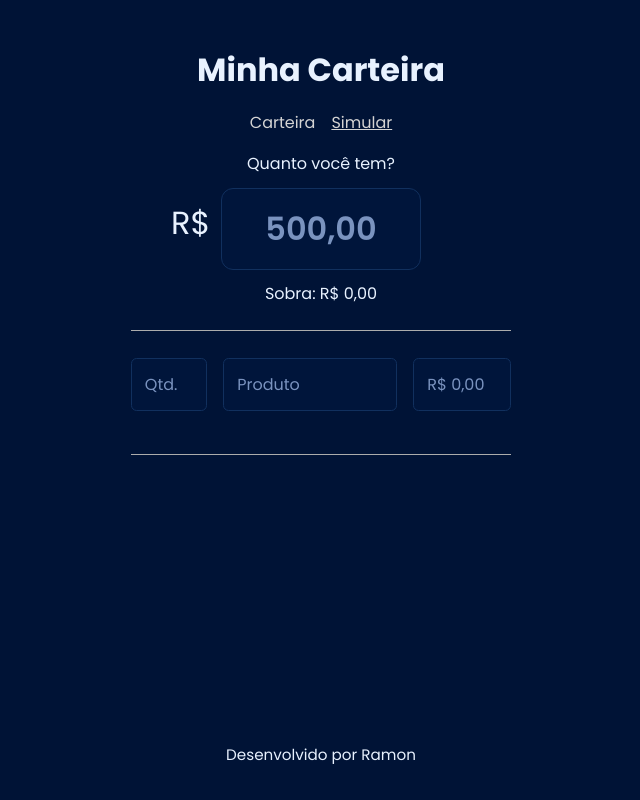
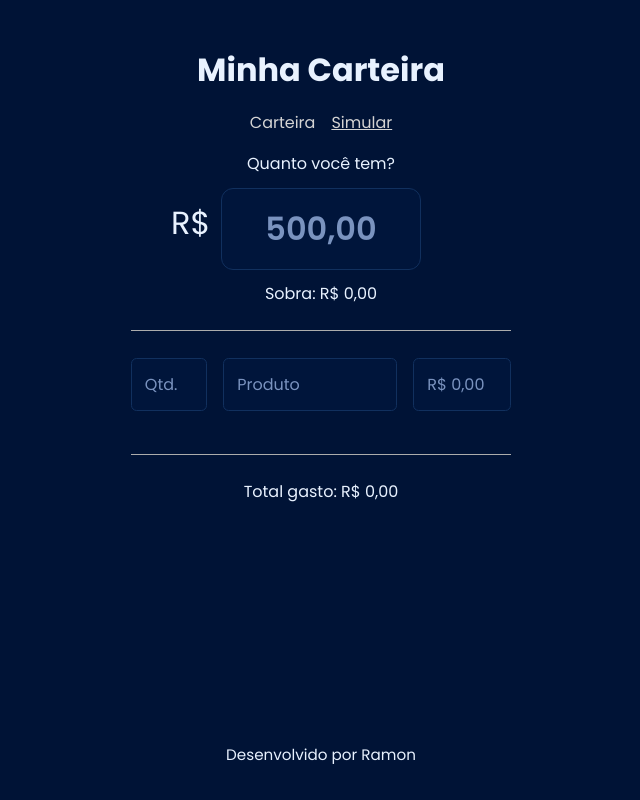
Before and after one commit to Ramon-Erik/expenses-tracker, a Vue app: page /simulate in a window 1280 px wide. Shown: the whole page, without its empty margins (319-959 px from the left). Built offline with nearby package versions, Linux system fonts and the light colour scheme.

Commit message:
feat: amount and total

```diff
--- a/src/views/simulate/SimulateCartView.vue
+++ b/src/views/simulate/SimulateCartView.vue
@@ -2,10 +2,12 @@
   <div class="container">
     <ExAmount />
     <ExProductsList />
+    <ExTotal/>
   </div>
 </template>
 
 <script setup lang="ts">
 import ExAmount from './components/ExAmount.vue'
 import ExProductsList from './components/ExProductsList.vue'
+import ExTotal from './components/ExTotal.vue';
 </script>
--- a/src/views/simulate/components/ExAmount.vue
+++ b/src/views/simulate/components/ExAmount.vue
@@ -30,7 +30,7 @@ const productPrice = ref<string | undefined>()
 const total = computed(() => {
   if (productPrice.value) {
     const value = Number.parseFloat(formatPriceToDecimal(productPrice.value, maxDigits)) / 100
-    return value > 0 ? value - store.total : 0
+    return value - store.total > 0 ? value - store.total : 0
   }
   return 0
 })
--- a/src/views/simulate/components/ExNewProduct.vue
+++ b/src/views/simulate/components/ExNewProduct.vue
@@ -16,6 +16,7 @@
       placeholder="Produto"
       autocomplete="off"
       autocapitalize="true"
+      @keyup.enter="handleAddItem"
     />
     <label for="price" class="product-price">
       <input
@@ -24,6 +25,7 @@
         v-model="productPrice"
         placeholder="R$ 0,00"
         autocomplete="off"
+        @keyup.enter="handleAddItem"
         @focusout="handleAddItem"
         @input="priceInput"
       />
--- /dev/null
+++ b/src/views/simulate/components/ExTotal.vue
@@ -0,0 +1,20 @@
+<template>
+  <p>Total gasto: {{ currencyFormat(store.total) }}</p>
+</template>
+
+<script setup lang="ts">
+import { useCart } from '@/stores/CartStore';
+import { currencyFormat } from '@/utils/currency';
+
+
+const store = useCart()
+
+</script>
+
+<style scoped>
+
+p {
+  text-align: center;
+}
+
+</style>
```
